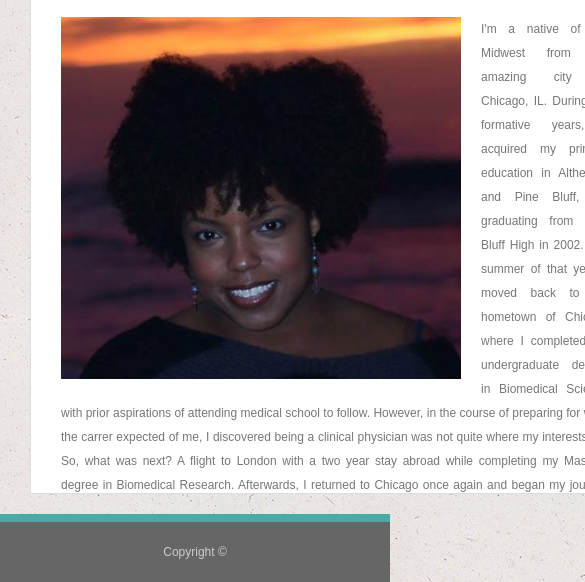
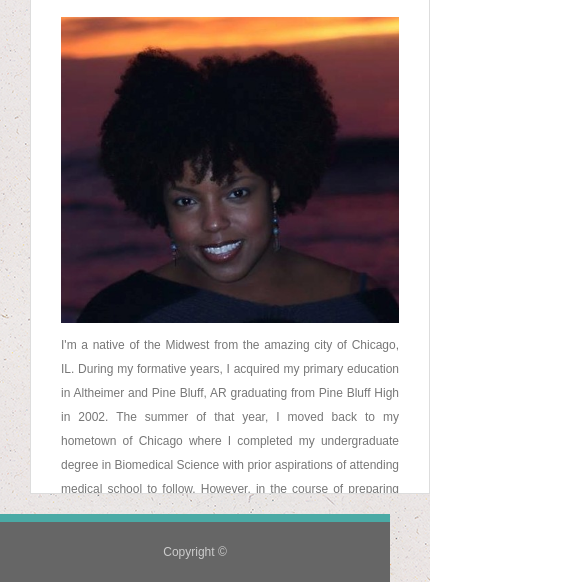
Before and after one commit to kthoma2484/responsive-portfolio, a plain HTML site: page index.html in a window 390 px wide. Shown: the part 286-868 px from the top of the page, 585 px wide, since content can reach past the window. Drawn offline with Linux system fonts and the light colour scheme.

Commit message:
final change

```diff
--- a/assets/css/style.css
+++ b/assets/css/style.css
@@ -321,7 +321,7 @@ p {
   }
 
   .main-section {
-    max-width: 640px;
+    max-width: 400px;
     margin: 0 0 20px;
     overflow: auto;
   }
@@ -335,7 +335,7 @@ p {
  img {
     float: center;
     max-width: 400px;
-    width: 80%;
+    width: 100%;
     height: auto;
     border: 0 none;
   }
```
